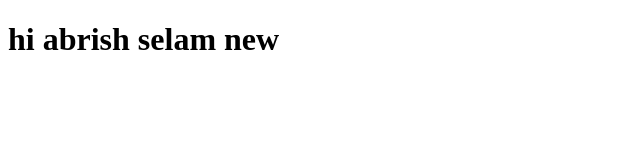
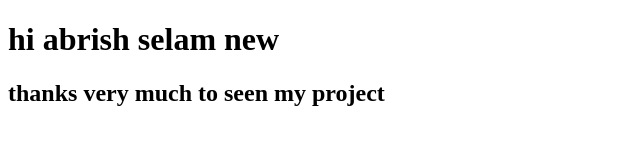
Before and after one commit to abrishgech/abebe, a plain HTML site: page index.html in a window 1280 px wide. Shown: the whole page, without its empty margins (0-640 px from the left). Drawn offline with Linux system fonts and the light colour scheme.

Commit message:
updated title

```diff
--- a/index.html
+++ b/index.html
@@ -7,5 +7,6 @@
   </head>
   <body>
     <h1>hi abrish selam new</h1>
+    <h2>thanks very much to seen my project</h2>
   </body>
 </html>
```
